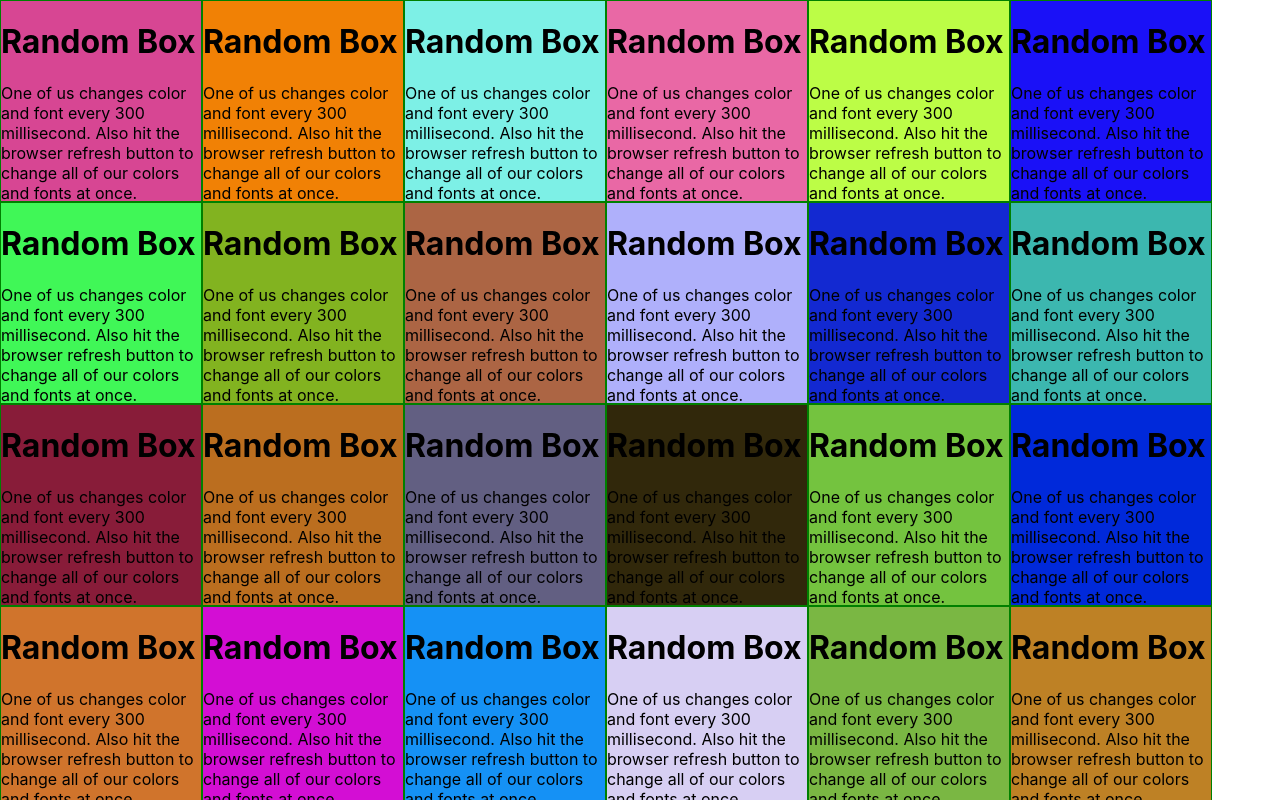
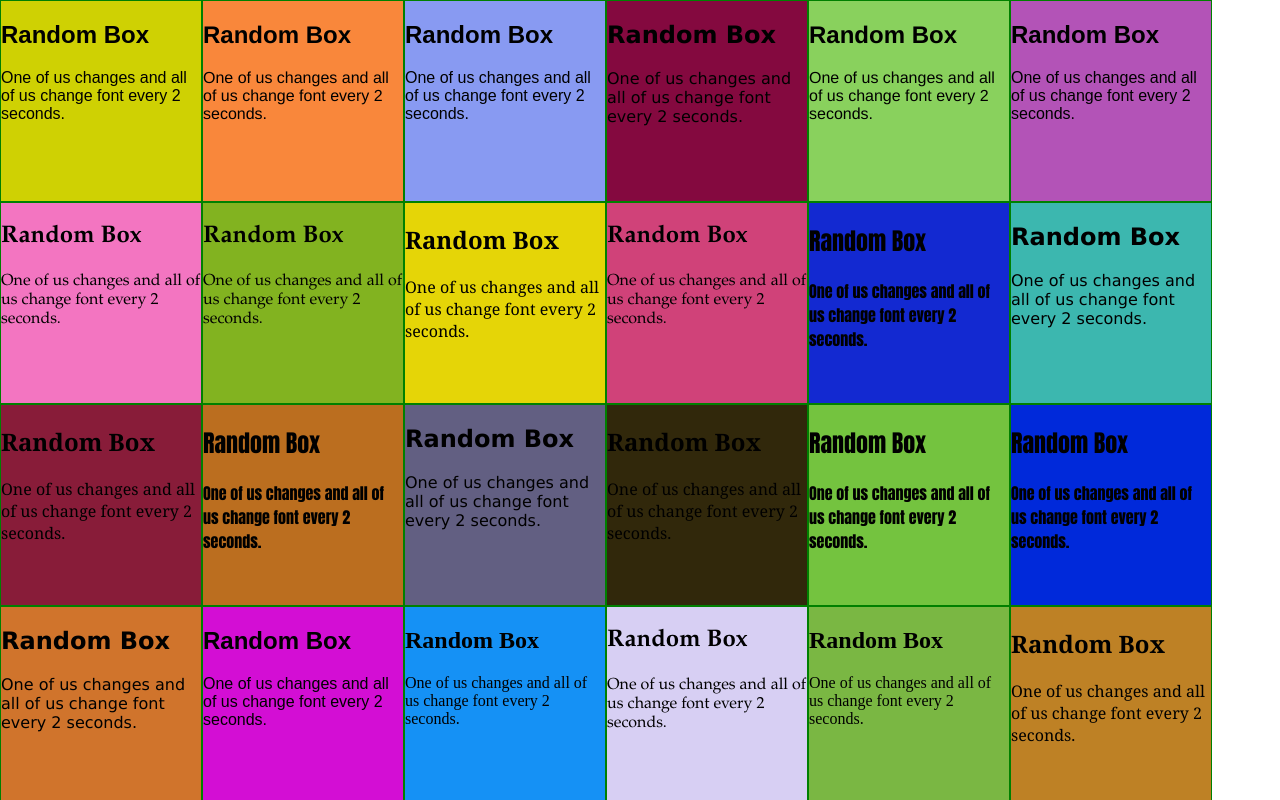
Before and after one commit to Deepali2/FlashingBoxesSignsApp, a React (Create React App) app in the folder flashingboxes/: page / in a window 1280 px wide. Shown: the top 800 px of the page. Built offline with nearby package versions, Linux system fonts and the light colour scheme.

Commit message:
change color of one box and fonts of all boxes every 2 seconds

```diff
--- a/flashingboxes/src/Box.js
+++ b/flashingboxes/src/Box.js
@@ -1,30 +1,30 @@
 import React from 'react';
 import './Box.css';
 
-// const fontFamilies = {
-//   "0": "Helvetica, Arial, sans-serif",
-//   "1": "Georgia, serif",
-//   "2": "Verdana, sans-serif" ,
-//   "3": "Garamond, serif",
-//   "4": "Impact, serif",
-//   "5": "Avant Garde, sans-serif",
-//   "6": "Rockwell, serif"
-// };
+const fontFamilies = {
+  "0": "Helvetica, Arial, sans-serif",
+  "1": "Georgia, serif",
+  "2": "Verdana, sans-serif" ,
+  "3": "Garamond, serif",
+  "4": "Impact, serif",
+  "5": "Avant Garde, sans-serif",
+  "6": "Rockwell, serif"
+};
 
-// const fontFamily = (maxNum) => {
-//   let digit = Math.floor(Math.random() * maxNum);
-//   return fontFamilies[String(digit)];
-// };
+const fontFamily = (maxNum) => {
+  let digit = Math.floor(Math.random() * maxNum);
+  return fontFamilies[String(digit)];
+};
 const Box = (props) => {
   return(
     <div className="box"
       style={
          {backgroundColor: props.color,
-          // fontFamily: fontFamily(Object.keys(fontFamilies).length)
+          fontFamily: fontFamily(Object.keys(fontFamilies).length)
         }
         }>
-      <h1>Random Box</h1>
-      <p>One of us changes color and font every 300 millisecond. Also hit the browser refresh button to change all of our colors and fonts at once.</p>
+      <h2>Random Box</h2>
+      <p>One of us changes and all of us change font every 2 seconds.</p>
     </div>
   );
 };
--- a/flashingboxes/src/Boxes.js
+++ b/flashingboxes/src/Boxes.js
@@ -34,7 +34,7 @@ class Boxes extends Component {
       const randIndex = this.randomDigit(boxes.length);
       boxes[randIndex] = this.hexcolor(16);
       this.setState({boxes});
-    }, 100);
+    }, 2500);
   }
 
   randomDigit (maxNum) {
```
